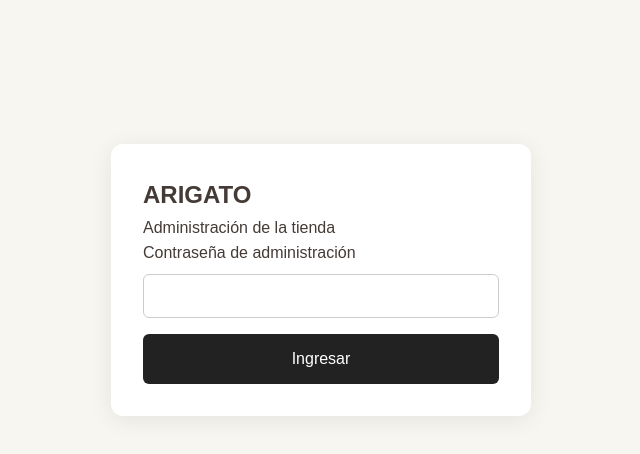
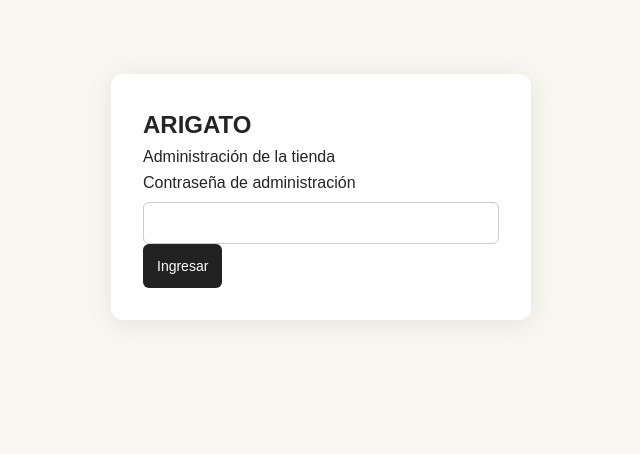
Before and after one commit to arigatomomentosfelices-ux/arigato-tienda, a Next.js app: page /admin in a window 1280 px wide. Shown: the top 454 px of the page, without its empty margins (319-959 px from the left). Built offline with nearby package versions, Linux system fonts and the light colour scheme; no server answers.

Commit message:
Update page.tsx

```diff
--- a/app/admin/page.tsx
+++ b/app/admin/page.tsx
@@ -1,14 +1,68 @@
 
 "use client";
 
-import { useEffect, useState } from "react";
+import { useCallback, useEffect, useState } from "react";
+
+type Product = {
+  item_id: string;
+  title: string | null;
+  price: number | string | null;
+  currency_id: string | null;
+  available_quantity: number | null;
+  status: string | null;
+  permalink: string | null;
+  thumbnail: string | null;
+  pictures: { url?: string | null }[] | null;
+  selected_for_store: boolean;
+  arigato_category: string | null;
+};
+
+const PAGE_SIZE = 20;
 
 export default function AdminPage() {
   const [password, setPassword] = useState("");
-  const [error, setError] = useState("");
-  const [loading, setLoading] = useState(false);
   const [authenticated, setAuthenticated] = useState(false);
   const [checking, setChecking] = useState(true);
+  const [loading, setLoading] = useState(false);
+  const [error, setError] = useState("");
+  const [notice, setNotice] = useState("");
+  const [products, setProducts] = useState<Product[]>([]);
+  const [page, setPage] = useState(1);
+  const [total, setTotal] = useState(0);
+  const [saving, setSaving] = useState<string | null>(null);
+
+  const loadProducts = useCallback(async (currentPage: number) => {
+    setLoading(true);
+    setError("");
+    setNotice("");
+
+    try {
+      const response = await fetch(
+        `/api/admin/products?page=${currentPage}`,
+        { cache: "no-store" }
+      );
+      const data = await response.json();
+
+      if (response.status === 401) {
+        setAuthenticated(false);
+        setProducts([]);
+        return;
+      }
+
+      if (!response.ok) {
+        throw new Error(data.error || "No se pudieron cargar los productos.");
+      }
+
+      setProducts(data.productos || []);
+      setTotal(Number(data.total || 0));
+    } catch (err) {
+      setError(
+        err instanceof Error ? err.message : "Error al cargar los productos."
+      );
+    } finally {
+      setLoading(false);
+    }
+  }, []);
 
   useEffect(() => {
     fetch("/api/admin/session", { cache: "no-store" })
@@ -20,6 +74,12 @@ export default function AdminPage() {
       .catch(() => {})
       .finally(() => setChecking(false));
   }, []);
+
+  useEffect(() => {
+    if (authenticated) {
+      void loadProducts(page);
+    }
+  }, [authenticated, page, loadProducts]);
 
   async function login(event: React.FormEvent<HTMLFormElement>) {
     event.preventDefault();
@@ -33,7 +93,6 @@ export default function AdminPage() {
         body: JSON.stringify({ password }),
         cache: "no-store",
       });
-
       const data = await response.json();
 
       if (!response.ok || !data.correcto) {
@@ -43,6 +102,7 @@ export default function AdminPage() {
 
       setPassword("");
       setAuthenticated(true);
+      setPage(1);
     } catch {
       setError("No se pudo conectar. Intentá nuevamente.");
     } finally {
@@ -58,34 +118,71 @@ export default function AdminPage() {
       });
     } finally {
       setAuthenticated(false);
+      setProducts([]);
       setPassword("");
+      setNotice("");
+      setError("");
+    }
+  }
+
+  function editProduct(itemId: string, changes: Partial<Product>) {
+    setProducts((current) =>
+      current.map((product) =>
+        product.item_id === itemId ? { ...product, ...changes } : product
+      )
+    );
+  }
+
+  async function saveProduct(product: Product) {
+    setSaving(product.item_id);
+    setError("");
+    setNotice("");
+
+    try {
+      const response = await fetch("/api/admin/products", {
+        method: "PATCH",
+        headers: { "Content-Type": "application/json" },
+        body: JSON.stringify({
+          item_id: product.item_id,
+          arigato_category: product.arigato_category,
+          selected_for_store: product.selected_for_store,
+        }),
+        cache: "no-store",
+      });
+      const data = await response.json();
+
+      if (response.status === 401) {
+        setAuthenticated(false);
+        setProducts([]);
+        throw new Error("La sesión venció. Ingresá nuevamente.");
+      }
+
+      if (!response.ok) {
+        throw new Error(data.error || "No se pudieron guardar los cambios.");
+      }
+
+      setNotice(`Cambios guardados: ${product.title || product.item_id}`);
+    } catch (err) {
+      setError(
+        err instanceof Error ? err.message : "Error al guardar los cambios."
+      );
+    } finally {
+      setSaving(null);
     }
   }
 
   if (checking) {
-    return <main style={styles.main}>Verificando sesión...</main>;
+    return <main style={styles.page}>Verificando sesión...</main>;
   }
 
-  return (
-    <main style={styles.main}>
-      <section style={styles.card}>
-        <h1>ARIGATO</h1>
-        <p>Administración de la tienda</p>
-
-        {authenticated ? (
-          <>
-            <h2>Acceso autorizado</h2>
-            <p>La sesión está activa.</p>
-            <p>El catálogo de productos todavía está en preparación.</p>
-            <button onClick={logout} style={styles.button}>
-              Cerrar sesión
-            </button>
-          </>
-        ) : (
+  if (!authenticated) {
+    return (
+      <main style={styles.page}>
+        <section style={styles.loginCard}>
+          <h1>ARIGATO</h1>
+          <p>Administración de la tienda</p>
           <form onSubmit={login}>
-            <label htmlFor="admin-password">
-              Contraseña de administración
-            </label>
+            <label htmlFor="admin-password">Contraseña de administración</label>
             <input
               id="admin-password"
               type="password"
@@ -95,57 +192,265 @@ export default function AdminPage() {
               required
               style={styles.input}
             />
-
             {error && <p role="alert" style={styles.error}>{error}</p>}
-
-            <button type="submit" disabled={loading} style={styles.button}>
+            <button disabled={loading} type="submit" style={styles.button}>
               {loading ? "Verificando..." : "Ingresar"}
             </button>
           </form>
+        </section>
+      </main>
+    );
+  }
+
+  const totalPages = Math.max(1, Math.ceil(total / PAGE_SIZE));
+
+  return (
+    <main style={styles.page}>
+      <header style={styles.header}>
+        <div>
+          <h1>ARIGATO</h1>
+          <p>Administración del catálogo</p>
+        </div>
+        <button onClick={logout} style={styles.secondaryButton}>
+          Cerrar sesión
+        </button>
+      </header>
+
+      <section style={styles.catalog}>
+        <h2>Productos de Mercado Libre</h2>
+        <p>
+          Encontrados en la base de datos: <strong>{total}</strong>.
+          Elegí una categoría propia y marcá qué productos querés mostrar.
+          Cada cambio se guarda al presionar «Guardar».
+        </p>
+
+        {error && <p role="alert" style={styles.error}>{error}</p>}
+        {notice && <p role="status" style={styles.success}>{notice}</p>}
+        {loading && <p>Cargando productos...</p>}
+
+        {!loading && products.length === 0 && (
+          <p>No hay productos para mostrar en esta página.</p>
         )}
+
+        <div style={styles.grid}>
+          {products.map((product) => {
+            const image =
+              product.thumbnail ||
+              product.pictures?.find((picture) => picture.url)?.url ||
+              null;
+
+            return (
+              <article key={product.item_id} style={styles.product}>
+                {image ? (
+                  // eslint-disable-next-line @next/next/no-img-element
+                  <img
+                    src={image}
+                    alt={product.title || "Producto"}
+                    style={styles.image}
+                    loading="lazy"
+                  />
+                ) : (
+                  <div style={styles.noImage}>Sin imagen</div>
+                )}
+
+                <div style={styles.productBody}>
+                  <h3>{product.title || "Producto sin título"}</h3>
+                  <p style={styles.price}>
+                    {product.currency_id || "$"}{" "}
+                    {product.price == null
+                      ? "Precio no disponible"
+                      : Number(product.price).toLocaleString("es-AR")}
+                  </p>
+                  <p style={styles.meta}>
+                    ID: {product.item_id}
+                  </p>
+                  <p style={styles.meta}>
+                    Stock: {product.available_quantity ?? 0} · Estado ML:{" "}
+                    {product.status || "sin estado"}
+                  </p>
+
+                  {product.permalink && (
+                    <a
+                      href={product.permalink}
+                      target="_blank"
+                      rel="noreferrer"
+                    >
+                      Ver en Mercado Libre
+                    </a>
+                  )}
+
+                  <label style={styles.label}>
+                    Categoría de ARIGATO
+                    <input
+                      type="text"
+                      maxLength={80}
+                      value={product.arigato_category || ""}
+                      placeholder="Ej.: Pizarras, Fotolibros..."
+                      onChange={(event) =>
+                        editProduct(product.item_id, {
+                          arigato_category: event.target.value,
+                        })
+                      }
+                      style={styles.input}
+                    />
+                  </label>
+
+                  <label style={styles.checkboxLabel}>
+                    <input
+                      type="checkbox"
+                      checked={product.selected_for_store}
+                      onChange={(event) =>
+                        editProduct(product.item_id, {
+                          selected_for_store: event.target.checked,
+                        })
+                      }
+                    />
+                    Mostrar en la tienda ARIGATO
+                  </label>
+
+                  <button
+                    onClick={() => void saveProduct(product)}
+                    disabled={saving === product.item_id}
+                    style={styles.button}
+                  >
+                    {saving === product.item_id ? "Guardando..." : "Guardar"}
+                  </button>
+                </div>
+              </article>
+            );
+          })}
+        </div>
+
+        <nav style={styles.pagination} aria-label="Paginación del catálogo">
+          <button
+            style={styles.secondaryButton}
+            disabled={page <= 1 || loading}
+            onClick={() => setPage((current) => current - 1)}
+          >
+            Anterior
+          </button>
+          <span>
+            Página {page} de {totalPages}
+          </span>
+          <button
+            style={styles.secondaryButton}
+            disabled={page >= totalPages || loading}
+            onClick={() => setPage((current) => current + 1)}
+          >
+            Siguiente
+          </button>
+        </nav>
       </section>
     </main>
   );
 }
 
 const styles: Record<string, React.CSSProperties> = {
-  main: {
-    minHeight: "70vh",
+  page: {
+    minHeight: "100vh",
+    padding: "24px",
+    background: "#f8f6f1",
+    color: "#242424",
+    fontFamily: "Arial, sans-serif",
+  },
+  header: {
+    maxWidth: "1200px",
+    margin: "0 auto 24px",
     display: "flex",
+    flexWrap: "wrap",
     alignItems: "center",
-    justifyContent: "center",
+    justifyContent: "space-between",
+    gap: "16px",
+  },
+  catalog: {
+    maxWidth: "1200px",
+    margin: "0 auto",
     padding: "24px",
-    fontFamily: "Arial, sans-serif",
-    background: "#f8f6f1",
+    background: "#fff",
+    borderRadius: "12px",
   },
-  card: {
-    width: "100%",
+  loginCard: {
     maxWidth: "420px",
+    margin: "50px auto",
     padding: "32px",
     borderRadius: "12px",
     background: "#fff",
     boxShadow: "0 4px 24px rgba(0,0,0,0.08)",
   },
+  grid: {
+    display: "grid",
+    gridTemplateColumns: "repeat(auto-fit, minmax(240px, 1fr))",
+    gap: "20px",
+    marginTop: "24px",
+  },
+  product: {
+    minWidth: 0,
+    overflow: "hidden",
+    border: "1px solid #e5e0d8",
+    borderRadius: "10px",
+    background: "#fff",
+  },
+  image: {
+    width: "100%",
+    height: "200px",
+    objectFit: "contain",
+    background: "#fff",
+  },
+  noImage: {
+    height: "200px",
+    display: "grid",
+    placeItems: "center",
+    background: "#f1eee8",
+    color: "#777",
+  },
+  productBody: {
+    display: "grid",
+    gap: "10px",
+    padding: "16px",
+  },
+  price: { fontSize: "18px", fontWeight: 700, margin: 0 },
+  meta: { fontSize: "12px", color: "#666", margin: 0, overflowWrap: "anywhere" },
+  label: { display: "grid", gap: "6px", fontSize: "14px" },
+  checkboxLabel: {
+    display: "flex",
+    alignItems: "center",
+    gap: "8px",
+    fontSize: "14px",
+  },
   input: {
-    display: "block",
     width: "100%",
     boxSizing: "border-box",
-    marginTop: "8px",
-    marginBottom: "16px",
-    padding: "12px",
+    marginTop: "6px",
+    padding: "11px",
     border: "1px solid #ccc",
     borderRadius: "6px",
     fontSize: "16px",
   },
   button: {
-    width: "100%",
-    padding: "12px",
+    padding: "11px 14px",
     border: "none",
     borderRadius: "6px",
     background: "#222",
     color: "#fff",
-    fontSize: "16px",
+    fontSize: "14px",
     cursor: "pointer",
   },
-  error: { color: "#b42318", fontSize: "14px" },
+  secondaryButton: {
+    padding: "10px 14px",
+    border: "1px solid #ccc",
+    borderRadius: "6px",
+    background: "#fff",
+    color: "#222",
+    cursor: "pointer",
+  },
+  pagination: {
+    display: "flex",
+    flexWrap: "wrap",
+    justifyContent: "center",
+    alignItems: "center",
+    gap: "16px",
+    padding: "24px 0 8px",
+  },
+  error: { color: "#b42318" },
+  success: { color: "#187344" },
 };
```
